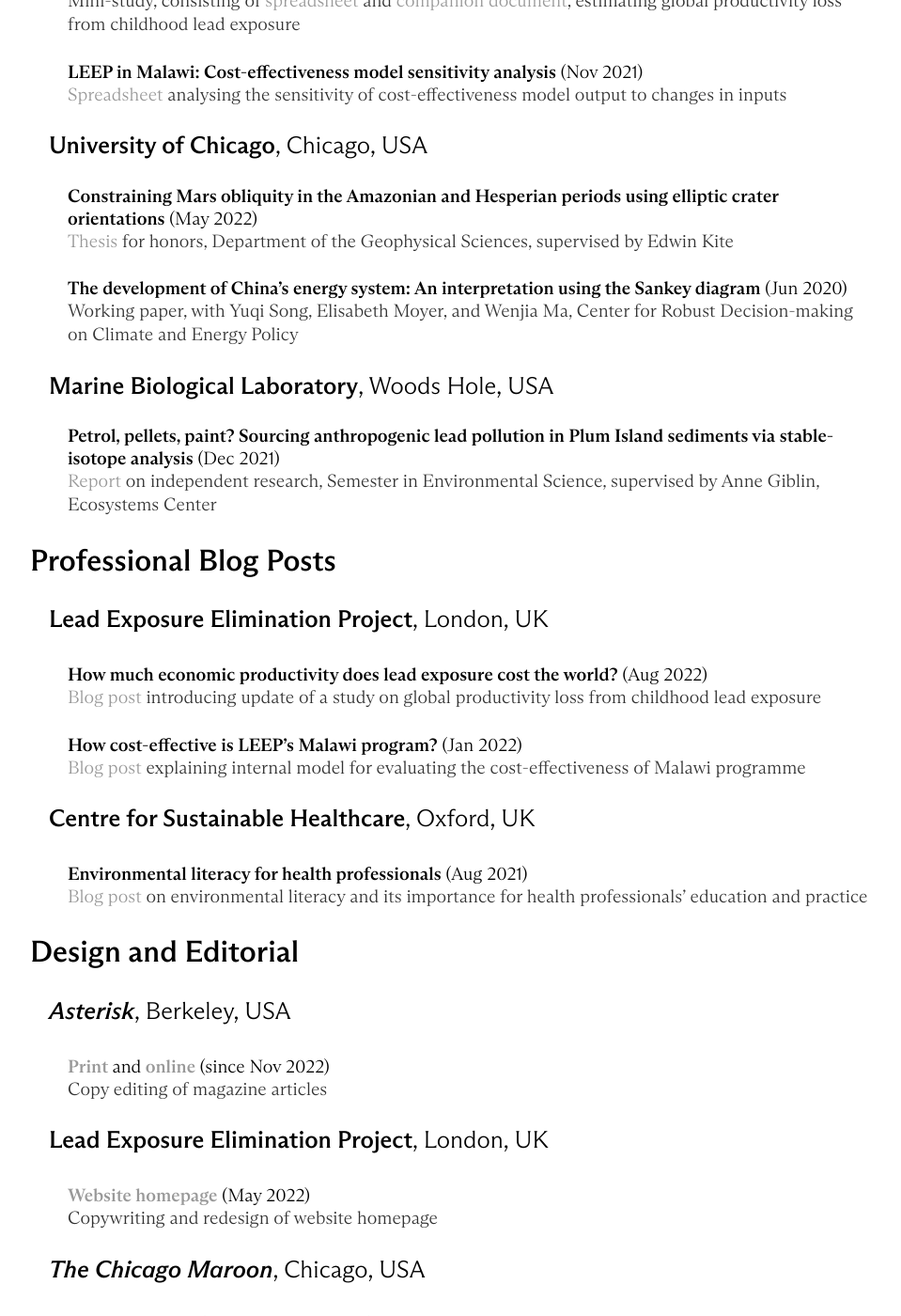
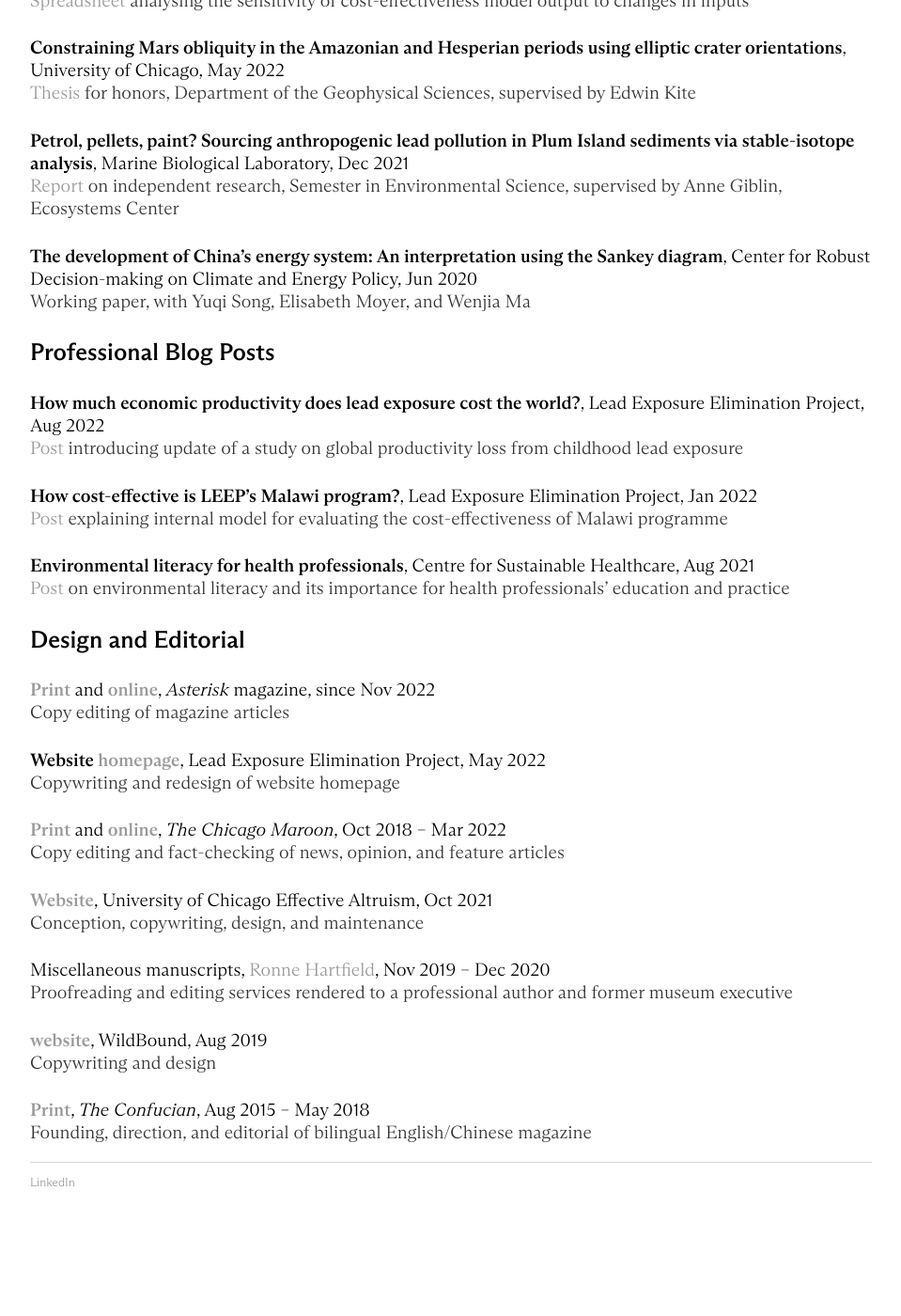
Before and after one commit to y-james-hu/y-james-hu.github.io, a Jekyll site: the page built from projects/index.html, in a window 1280 px wide and 1400 px high, scrolled down 989 px. Shown: the whole window at 94% size, without its empty margins (160-1119 px from the left). Built offline with Jekyll 4.4.1, drawn with Linux system fonts in a browser that asks for light colours; after the commit the page ends 2314 px from its top, so only the background shows below that; some of the changed text lies outside the part shown.

Commit message:
Update index.html

```diff
--- a/projects/index.html
+++ b/projects/index.html
@@ -4,94 +4,68 @@
 ---
   <h1>{{ page.title }}</h1>
 
-  <h2 style="margin-left: 0px">Research and Analytics</h2>
+  <h3 style="margin-left: 0px">Research and Analytics</h2>
 
-    <h3 style="margin-left: 20px">Rethink Priorities<span style="font-weight:normal">, San Francisco, USA</span></h3>
+      <h4 style="margin-left: 0px">Better weather forecasting: Agricultural and non-agricultural benefits in low- and lower-middle-income countries<span style="font-weight:normal">, Rethink Priorities, Jan 2023</span></h4>
+      <p style="margin-left: 0px">Research report, with Aisling Leow, Bruce Tsai, Jenny Kudymowa, and Tom Hird; commissioned by Open Philanthropy</p>
 
-      <h4 style="margin-left: 40px">Better weather forecasting: Agricultural and non-agricultural benefits in low- and lower-middle-income countries<span style="font-weight:normal"> (Jan 2022)</span></h4>
-      <p style="margin-left: 40px">Research report, with Aisling Leow, Bruce Tsai, Jenny Kudymowa, and Tom Hird; commissioned by Open Philanthropy</p>
+      <h4 style="margin-left: 0px">The REDD+ framework for reducing deforestation and mitigating climate change: Overview, evaluation, and cost-effectiveness<span style="font-weight:normal">, Rethink Priorities, Dec 2022</span></h4>
+      <p style="margin-left: 0px"><a href = "https://rethinkpriorities.org/publications/the-redd-framework-for-reducing-deforestation-and-mitigating-climate-change">Research report</a>, with Greer Gosnell, Ruby Dickson, Tom Hird, and Melanie Basnak; commissioned by an anonymous donor</p>
 
-      <h4 style="margin-left: 40px">The REDD+ framework for reducing deforestation and mitigating climate change: Overview, evaluation, and cost-effectiveness<span style="font-weight:normal"> (Dec 2022)</span></h4>
-      <p style="margin-left: 40px"><a href = "https://rethinkpriorities.org/publications/the-redd-framework-for-reducing-deforestation-and-mitigating-climate-change">Research report</a>, with Greer Gosnell, Ruby Dickson, Tom Hird, and Melanie Basnak; commissioned by an anonymous donor</p>
+      <h4 style="margin-left: 0px">Livelihood interventions: Overview, evaluation, and cost-effectiveness</a><span style="font-weight:normal">, Rethink Priorities, Nov 2022</span></h4>
+      <p style="margin-left: 0px"><a href = "https://rethinkpriorities.org/publications/livelihood-interventions">Research report</a>, with Ruby Dickson, Greer Gosnell, and Melanie Basnak; commissioned by the Livelihood Impact Fund</p>
 
-      <h4 style="margin-left: 40px">Livelihood interventions: Overview, evaluation, and cost-effectiveness</a><span style="font-weight:normal"> (Nov 2022)</span></h4>
-      <p style="margin-left: 40px"><a href = "https://rethinkpriorities.org/publications/livelihood-interventions">Research report</a>, with Ruby Dickson, Greer Gosnell, and Melanie Basnak; commissioned by the Livelihood Impact Fund</p>
+      <h4 style="margin-left: 0px">Red-teaming Open Philanthropy’s cost-effectiveness analysis of clean energy research, development, and deployment<span style="font-weight:normal">, Rethink Priorities, Sep 2022</span></h4>
+      <p style="margin-left: 0px">Research report, with Greer Gosnell, Bruce Tsai, Aisling Leow, and Melanie Basnak; commissioned by Open Philanthropy</p>
 
-      <h4 style="margin-left: 40px">Red-teaming Open Philanthropy’s cost-effectiveness analysis of clean energy research, development, and deployment<span style="font-weight:normal"> (Sep 2022)</span></h4>
-      <p style="margin-left: 40px">Research report, with Greer Gosnell, Bruce Tsai, Aisling Leow, and Melanie Basnak; commissioned by Open Philanthropy</p>
+      <h4 style="margin-left: 0px">Evaluating the cost-effectiveness of biodefense spending in the United States<span style="font-weight:normal">, Rethink Priorities, Sep 2022</span></h4>
+      <p style="margin-left: 0px">Research report, with Ruby Dickson, Greer Gosnell, Bruce Tsai, and Melanie Basnak; commissioned by Open Philanthropy</p>
 
-      <h4 style="margin-left: 40px">Evaluating the cost-effectiveness of biodefense spending in the United States<span style="font-weight:normal"> (Sep 2022)</span></h4>
-      <p style="margin-left: 40px">Research report, with Ruby Dickson, Greer Gosnell, Bruce Tsai, and Melanie Basnak; commissioned by Open Philanthropy</p>
+      <h4 style="margin-left: 0px">Update to Attina and Trasande (2013)<span style="font-weight:normal">, Lead Exposure Elimination Project, Jul 2022</span></h4>
+      <p style="margin-left: 0px">Mini-study, consisting of <a href = "https://docs.google.com/spreadsheets/d/1oN_TgsWeoFN42BUKCOqsFYBwuOxj6R38pZg5dabc-ro/edit">spreadsheet</a> and <a href = "https://docs.google.com/document/d/1LI72TXg3t9o6dAc4DSt4SnHdtvDhJhZtBt65Uy-uzRA/edit">companion document</a>, estimating global productivity loss from childhood lead exposure</p>
 
-    <h3 style="margin-left: 20px">Lead Exposure Elimination Project<span style="font-weight:normal">, London, UK</span></h3>
+      <h4 style="margin-left: 0px">LEEP in Malawi: Cost-effectiveness model sensitivity analysis<span style="font-weight:normal">, Lead Exposure Elimination Project, Nov 2021</span></h4>
+      <p style="margin-left: 0px"><a href = "https://docs.google.com/spreadsheets/d/1U2zACVqx7oGvMF7_BJeP5dbBAhpT6v0E1zLIDxdxOUA/edit?usp=sharing">Spreadsheet</a> analysing the sensitivity of cost-effectiveness model output to changes in inputs</p>
 
-      <h4 style="margin-left: 40px">Update to Attina and Trasande (2013)<span style="font-weight:normal"> (Jul 2022)</span></h4>
-      <p style="margin-left: 40px">Mini-study, consisting of <a href = "https://docs.google.com/spreadsheets/d/1oN_TgsWeoFN42BUKCOqsFYBwuOxj6R38pZg5dabc-ro/edit">spreadsheet</a> and <a href = "https://docs.google.com/document/d/1LI72TXg3t9o6dAc4DSt4SnHdtvDhJhZtBt65Uy-uzRA/edit">companion document</a>, estimating global productivity loss from childhood lead exposure</p>
+      <h4 style="margin-left: 0px">Constraining Mars obliquity in the Amazonian and Hesperian periods using elliptic crater orientations<span style="font-weight:normal">, University of Chicago, May 2022</span></h4>
+      <p style="margin-left: 0px"><a href = "uchicago_bs_thesis.pdf">Thesis</a> for honors, Department of the Geophysical Sciences, supervised by Edwin Kite</p>
 
-      <h4 style="margin-left: 40px">LEEP in Malawi: Cost-effectiveness model sensitivity analysis<span style="font-weight:normal"> (Nov 2021)</span></h4>
-      <p style="margin-left: 40px"><a href = "https://docs.google.com/spreadsheets/d/1U2zACVqx7oGvMF7_BJeP5dbBAhpT6v0E1zLIDxdxOUA/edit?usp=sharing">Spreadsheet</a> analysing the sensitivity of cost-effectiveness model output to changes in inputs</p>
+      <h4 style="margin-left: 0px">Petrol, pellets, paint? Sourcing anthropogenic lead pollution in Plum Island sediments via stable-isotope analysis<span style="font-weight:normal">, Marine Biological Laboratory, Dec 2021</span></h4>
+      <p style="margin-left: 0px"><a href = "mbl_ses_report.pdf">Report</a> on independent research, Semester in Environmental Science, supervised by Anne Giblin, Ecosystems Center</p>
 
-    <h3 style="margin-left: 20px">University of Chicago<span style="font-weight:normal">, Chicago, USA</span></h3>
+      <h4 style="margin-left: 0px">The development of China’s energy system: An interpretation using the Sankey diagram<span style="font-weight:normal">, Center for Robust Decision-making on Climate and Energy Policy, Jun 2020</span></h4>
+      <p style="margin-left: 0px">Working paper, with Yuqi Song, Elisabeth Moyer, and Wenjia Ma</p>
 
-      <h4 style="margin-left: 40px">Constraining Mars obliquity in the Amazonian and Hesperian periods using elliptic crater orientations<span style="font-weight:normal"> (May 2022)</span></h4>
-      <p style="margin-left: 40px"><a href = "uchicago_bs_thesis.pdf">Thesis</a> for honors, Department of the Geophysical Sciences, supervised by Edwin Kite</p>
+  <h3 style="margin-left: 0px">Professional Blog Posts</h2>
 
-      <h4 style="margin-left: 40px">The development of China’s energy system: An interpretation using the Sankey diagram<span style="font-weight:normal"> (Jun 2020)</span></h4>
-      <p style="margin-left: 40px">Working paper, with Yuqi Song, Elisabeth Moyer, and Wenjia Ma, Center for Robust Decision-making on Climate and Energy Policy</p>
+      <h4 style="margin-left: 0px">How much economic productivity does lead exposure cost the world?<span style="font-weight:normal">, Lead Exposure Elimination Project, Aug 2022</span></h4>
+      <p style="margin-left: 0px"><a href = "https://leadelimination.org/economic-productivity-lead-exposure/">Post</a> introducing update of a study on global productivity loss from childhood lead exposure</p>
 
-    <h3 style="margin-left: 20px">Marine Biological Laboratory<span style="font-weight:normal">, Woods Hole, USA</span></h3>
+      <h4 style="margin-left: 0px">How cost-effective is LEEP’s Malawi program?<span style="font-weight:normal">, Lead Exposure Elimination Project, Jan 2022</span></h4>
+      <p style="margin-left: 0px"><a href = "https://leadelimination.org/malawi_cost-effectiveness_intro/">Post</a> explaining internal model for evaluating the cost-effectiveness of Malawi programme</p>
 
-      <h4 style="margin-left: 40px">Petrol, pellets, paint? Sourcing anthropogenic lead pollution in Plum Island sediments via stable-isotope analysis<span style="font-weight:normal"> (Dec 2021)</span></h4>
-      <p style="margin-left: 40px"><a href = "mbl_ses_report.pdf">Report</a> on independent research, Semester in Environmental Science, supervised by Anne Giblin, Ecosystems Center</p>
+      <h4 style="margin-left: 0px">Environmental literacy for health professionals<span style="font-weight:normal">, Centre for Sustainable Healthcare, Aug 2021</span></h4>
+      <p style="margin-left: 0px"><a href="https://sustainablehealthcare.org.uk/blog/environmental-literacy-health-professionals">Post</a> on environmental literacy and its importance for health professionals’ education and practice</p>
 
-  <h2 style="margin-left: 0px">Professional Blog Posts</h2>
+  <h3 style="margin-left: 0px">Design and Editorial</h2>
 
-    <h3 style="margin-left: 20px">Lead Exposure Elimination Project<span style="font-weight:normal">, London, UK</span></p>
+      <h4 style="margin-left: 0px"><a href="https://store.asteriskmag.com/">Print</a> <span style="font-weight:normal">and</span> <a href = "https://asteriskmag.com/">online</a><span style="font-weight:normal">, <em>Asterisk</em> magazine, since Nov 2022</span></h4>
+      <p style="margin-left: 0px">Copy editing of magazine articles</p>
 
-      <h4 style="margin-left: 40px">How much economic productivity does lead exposure cost the world?<span style="font-weight:normal"> (Aug 2022)</span></h4>
-      <p style="margin-left: 40px"><a href = "https://leadelimination.org/economic-productivity-lead-exposure/">Blog post</a> introducing update of a study on global productivity loss from childhood lead exposure</p>
+      <h4 style="margin-left: 0px">Website <a href = "https://leadelimination.org/">homepage</a><span style="font-weight:normal">, Lead Exposure Elimination Project, May 2022</span></h4>
+      <p style="margin-left: 0px">Copywriting and redesign of website homepage</p>
 
-      <h4 style="margin-left: 40px">How cost-effective is LEEP’s Malawi program?<span style="font-weight:normal"> (Jan 2022)</span></h4>
-      <p style="margin-left: 40px"><a href = "https://leadelimination.org/malawi_cost-effectiveness_intro/">Blog post</a> explaining internal model for evaluating the cost-effectiveness of Malawi programme</p>
+      <h4 style="margin-left: 0px"><a href="https://issuu.com/chicagomaroon">Print</a> <span style="font-weight:normal">and</span> <a href = "https://chicagomaroon.com/">online</a><span style="font-weight:normal">, <em>The Chicago Maroon</em>, Oct 2018 – Mar 2022</span></h4>
+      <p style="margin-left: 0px">Copy editing and fact-checking of news, opinion, and feature articles</p>
 
-    <h3 style="margin-left: 20px">Centre for Sustainable Healthcare<span style="font-weight:normal">, Oxford, UK</span></p>
+      <h4 style="margin-left: 0px"><a href="https://www.uchicagoea.org/">Website</a><span style="font-weight:normal">, University of Chicago Effective Altruism, Oct 2021</span></h4>
+      <p style="margin-left: 0px">Conception, copywriting, design, and maintenance</p>
 
-      <h4 style="margin-left: 40px">Environmental literacy for health professionals<span style="font-weight:normal"> (Aug 2021)</span></h4>
-      <p style="margin-left: 40px"><a href="https://sustainablehealthcare.org.uk/blog/environmental-literacy-health-professionals">Blog post</a> on environmental literacy and its importance for health professionals’ education and practice</p>
+      <h4 style="margin-left: 0px"><span style="font-weight:normal">Miscellaneous manuscripts, <a href="https://press.uchicago.edu/ucp/books/author/H/R/au5297258.html">Ronne Hartfield</a>, Nov 2019 – Dec 2020</span></h4>
+      <p style="margin-left: 0px">Proofreading and editing services rendered to a professional author and former museum executive</p>
 
-  <h2 style="margin-left: 0px">Design and Editorial</h2>
+      <h4 style="margin-left: 0px"><a href = "http://wildbound.earth/index.php">website</a><span style="font-weight:normal">, WildBound, Aug 2019</span></h4>
+      <p style="margin-left: 0px">Copywriting and design</p>
 
-    <h3 style="margin-left: 20px"><em>Asterisk</em><span style="font-weight:normal">, Berkeley, USA</span></p>
-
-      <h4 style="margin-left: 40px"><a href="https://store.asteriskmag.com/">Print</a> <span style="font-weight:normal">and</span> <a href = "https://asteriskmag.com/">online</a><span style="font-weight:normal"> (since Nov 2022)</span></h4>
-      <p style="margin-left: 40px">Copy editing of magazine articles</p>
-
-    <h3 style="margin-left: 20px">Lead Exposure Elimination Project<span style="font-weight:normal">, London, UK</span></p>
-
-      <h4 style="margin-left: 40px"><a href = "https://leadelimination.org/">Website homepage</a><span style="font-weight:normal"> (May 2022)</span></h4>
-      <p style="margin-left: 40px">Copywriting and redesign of website homepage</p>
-
-    <h3 style="margin-left: 20px"><em>The Chicago Maroon</em><span style="font-weight:normal">, Chicago, USA</span></p>
-
-      <h4 style="margin-left: 40px"><a href="https://issuu.com/chicagomaroon">Print</a> <span style="font-weight:normal">and</span> <a href = "https://chicagomaroon.com/">online</a><span style="font-weight:normal"> (Oct 2018 – Mar 2022)</span></h4>
-      <p style="margin-left: 40px">Copy editing and fact-checking of news, opinion, and feature stories</p>
-
-    <h3 style="margin-left: 20px">University of Chicago Effective Altruism<span style="font-weight:normal">, Chicago, USA</span></h3>
-
-      <h4 style="margin-left: 40px"><a href = "https://www.uchicagoea.org/">Website</a><span style="font-weight:normal"> (Oct 2021)</span></h4>
-      <p style="margin-left: 40px">Conception, copywriting, design, and maintenance of website</p>
-
-    <h3 style="margin-left: 20px">Ronne Hartfield<span style="font-weight:normal">, Chicago, USA</span></h3>
-
-      <h4 style="margin-left: 40px"><span style="font-weight:normal">Miscellaneous manuscripts (Nov 2019 – Dec 2020)</span></h4>
-      <p style="margin-left: 40px">Proofreading and editing services rendered to a <a href="https://press.uchicago.edu/ucp/books/author/H/R/au5297258.html">professional author</a></p>
-
-    <h3 style="margin-left: 20px">WildBound<span style="font-weight:normal">, Beijing, China</span></p>
-
-      <h4 style="margin-left: 40px"><a href = "http://wildbound.earth/index.php">Website</a><span style="font-weight:normal"> (Aug 2019)</span></h4>
-      <p style="margin-left: 40px">Copywriting and design of bilingual website</p>
-
-    <h3 style="margin-left: 20px"><em>The Confucian</em><span style="font-weight:normal">, Chengdu, China</span></p>
-
-      <h4 style="margin-left: 40px"><a href = "the_confucian_6.pdf">Issue 6</a><span style="font-weight:normal"> (May 2018);</span> <a href = "the_confucian_sample.pdf">sample of Issues 5 and 4</a><span style="font-weight:normal"> (Jun 2017, Jan 2017)</span></h4>
-      <p style="margin-left: 40px">Founding, direction, and editorial of bilingual print magazine</p>
+      <h4 style="margin-left: 0px"><a href="the_confucian_6.pdf">Print</a><span style="font-weight:normal">, <em>The Confucian</em>, Aug 2015 – May 2018</span></h4>
+      <p style="margin-left: 0px">Founding, direction, and editorial of bilingual English/Chinese magazine</p>
```
